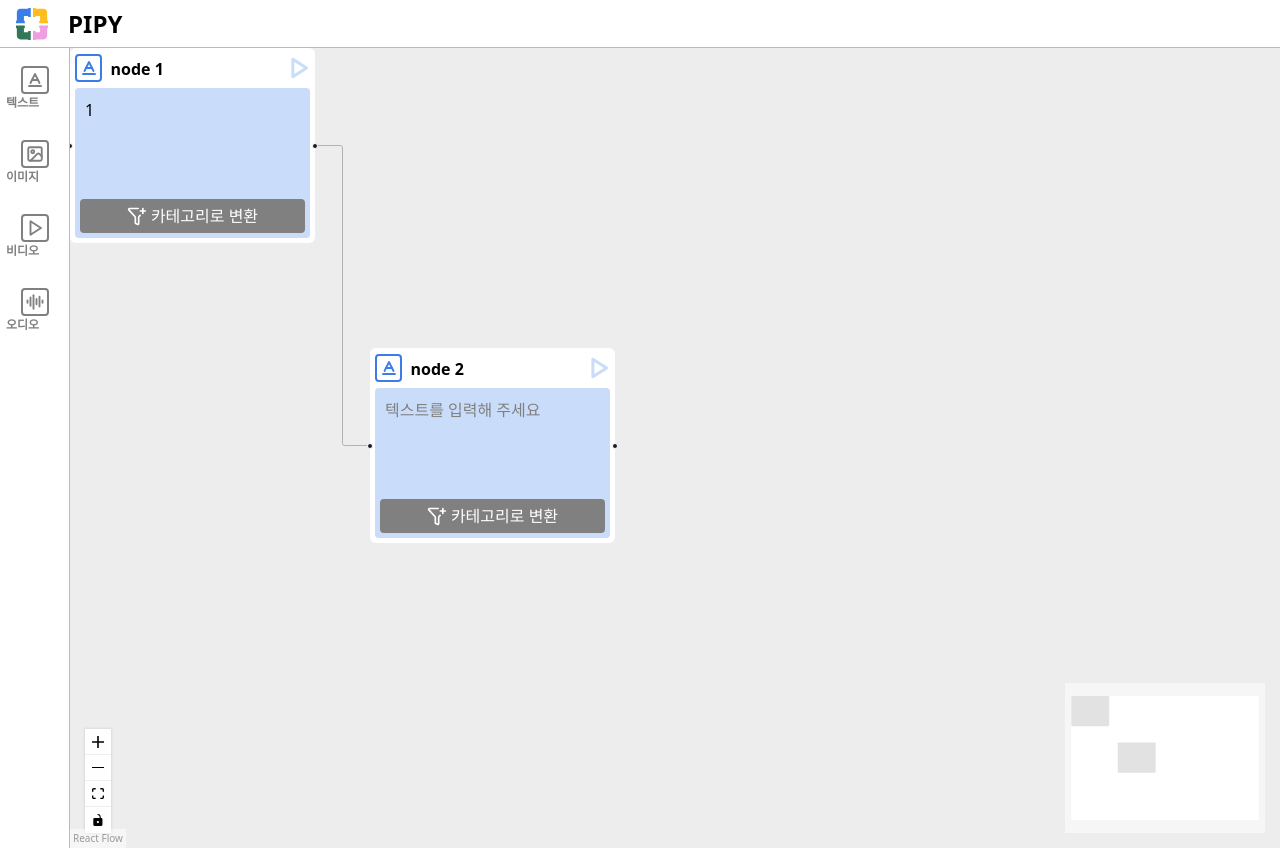
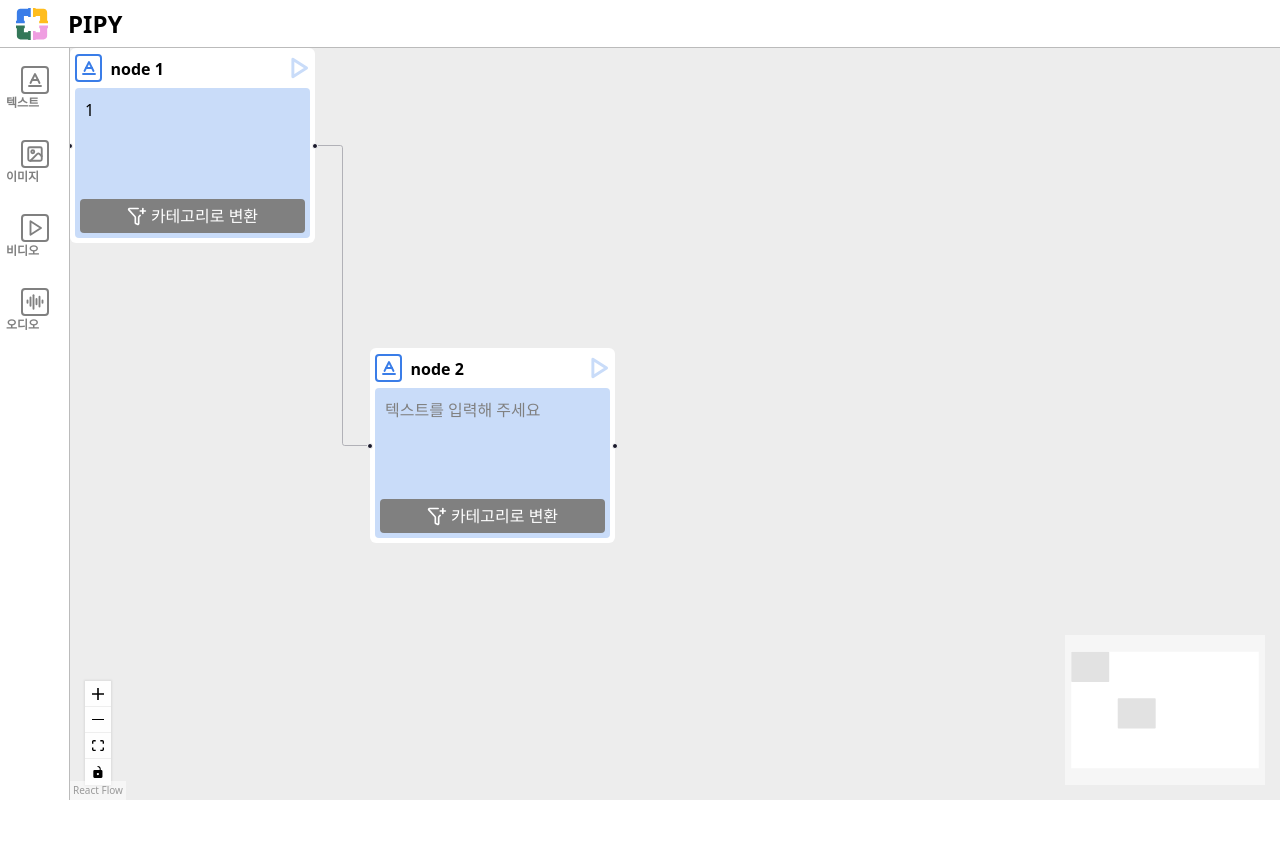
Before and after one commit to GDG-on-Campus-KNU/4th-SC-Team-3-FE, a React (Vite) app: page / in a window 1280 px wide. After the commit the page ends 800 px from the top, so only its background shows below. Built offline with nearby package versions, Linux system fonts and the light colour scheme; the HTML template or start-up script is replaced by a standard one; a web font is replaced by a local one.

Commit message:
fix: 전체 화면 높이 고정 + 스크롤 차단

```diff
--- a/src/global/layouts/RootLayout.tsx
+++ b/src/global/layouts/RootLayout.tsx
@@ -1,21 +1,20 @@
-import { Outlet } from "react-router-dom";
-import { Fragment } from "react";
-import logo from "../../assets/logo.svg";
+import { Fragment } from 'react';
+import { Outlet } from 'react-router-dom';
+
+import logo from '../../assets/logo.svg';
 
 export const RootLayout = () => {
   return (
-    <Fragment>
-      <div className="w-full h-12 bg-bgCanvasWhite">
-        <div className="w-full h-full flex items-center px-4 gap-5 border-b-[#BBBBBB] border-b-[0.5px]">
-          <img src={logo} alt="logo" className="h-8" />
-          <h1 className="text-2xl font-bold text-center">PIPY</h1>
+    <div className='h-screen overflow-hidden'>
+      <div className='h-12 bg-bgCanvasWhite sticky top-0 z-50'>
+        <div className='h-full flex items-center px-4 gap-5 border-b border-b-[#BBBBBB]'>
+          <img src={logo} alt='logo' className='h-8' />
+          <h1 className='text-2xl font-bold'>PIPY</h1>
         </div>
       </div>
-      <div className="w-full h-dvh flex justify-center bg-bgCanvasWhite overflow-y-auto overflow-x-hidden">
-        <div className="w-full">
-          <Outlet />
-        </div>
+      <div className='h-[calc(100dvh-3rem)] overflow-y-auto'>
+        <Outlet />
       </div>
-    </Fragment>
+    </div>
   );
 };
--- a/src/main/pages/HomePage.tsx
+++ b/src/main/pages/HomePage.tsx
@@ -10,7 +10,7 @@ export default function HomePage() {
   const [selectedType, setSelectedType] = useState<string | null>(null);
 
   return (
-    <div className='h-full flex flex-row bg-[#EDEDED]'>
+    <div className='h-full flex flex-row bg-[#EDEDED] overflow-y-hidden'>
       <div className='w-[70px] h-full relative  bg-[#FFFFFF] border-r-[#BBBBBB] border-r-[0.5px] z-20'>
         <div className='h-full flex flex-col items-start p-[6px] space-y-1 gap-3 mt-1'>
           <SideButton selectedType={selectedType} setSelectedType={setSelectedType} />
```
